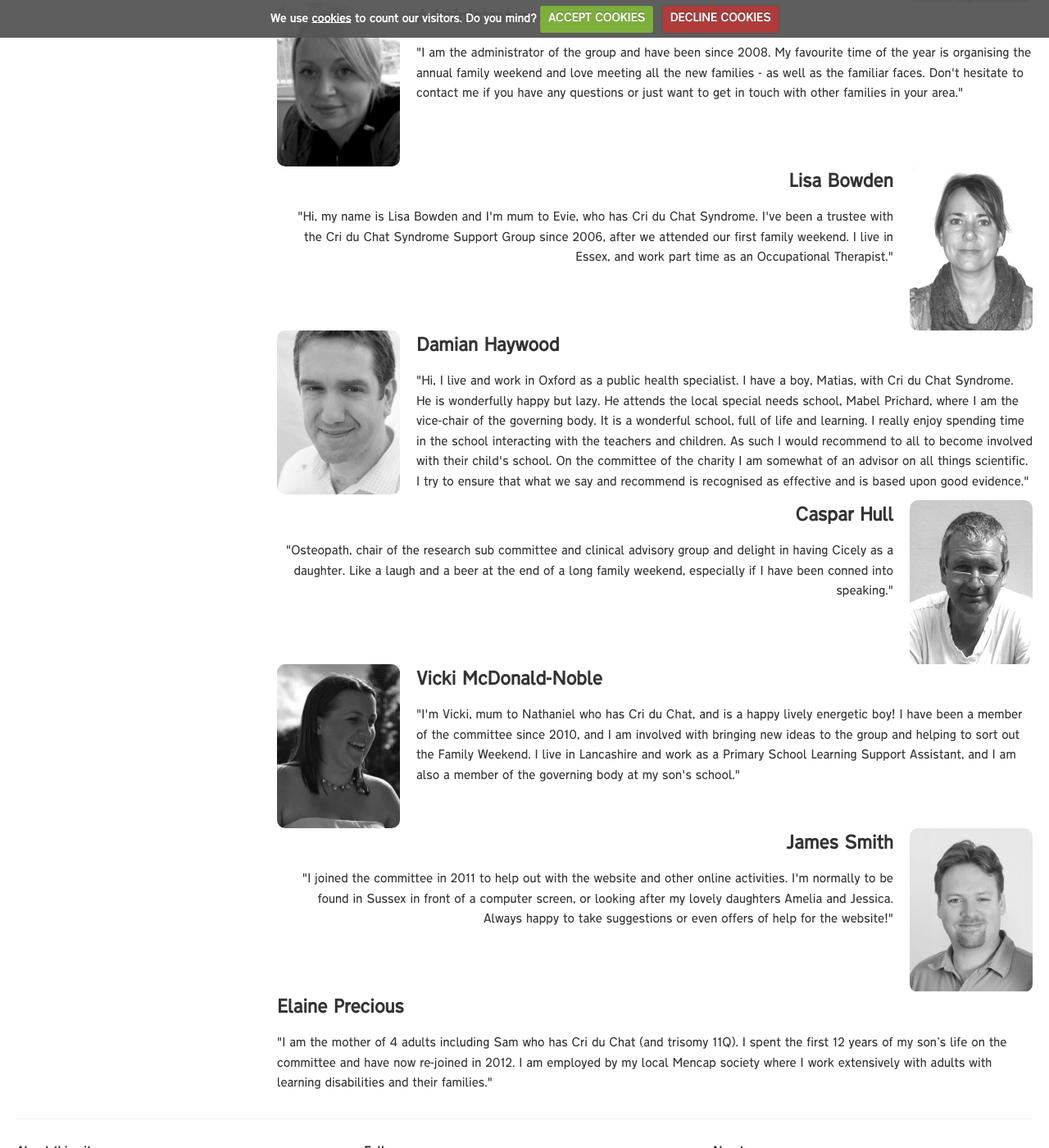
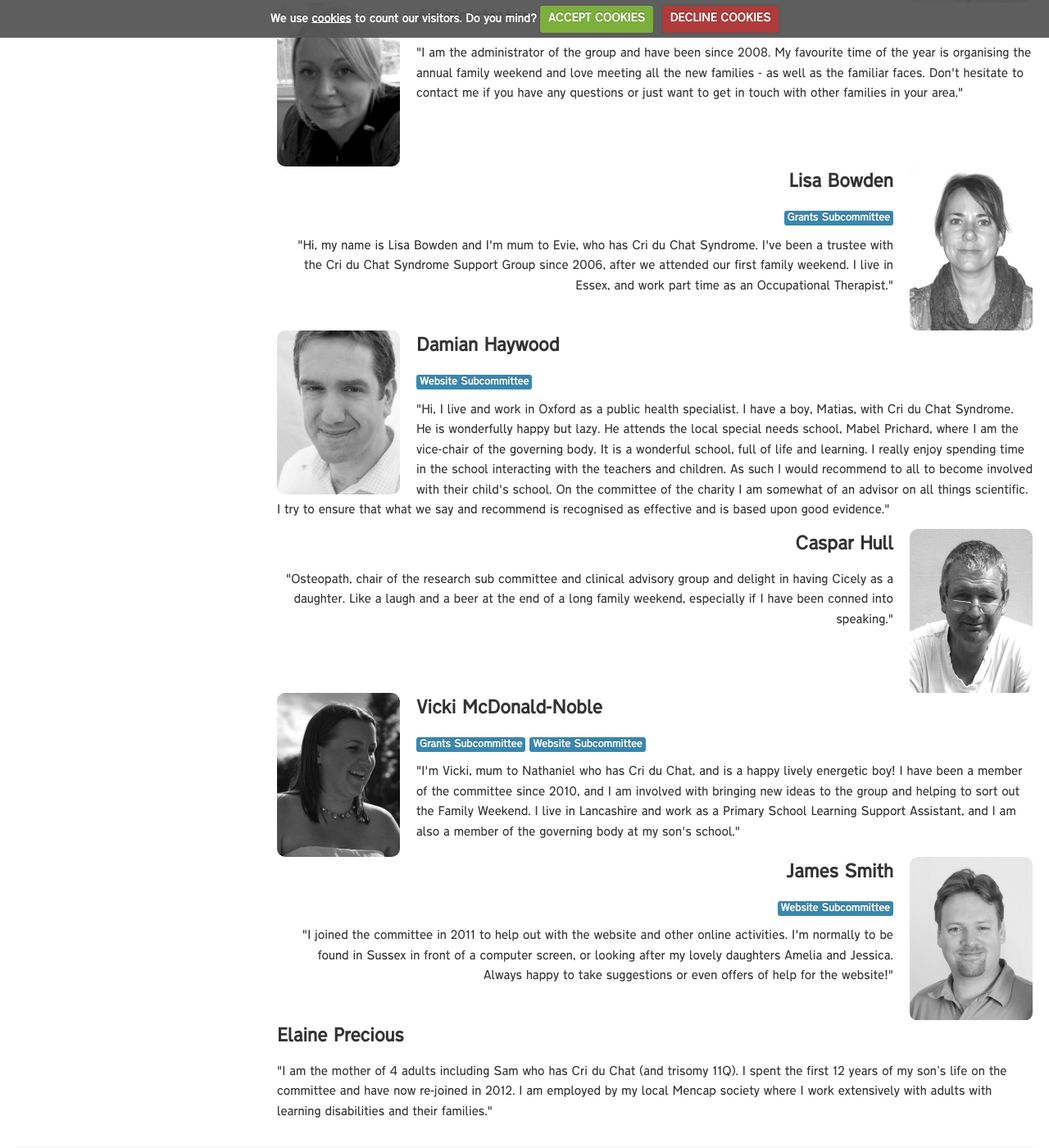
Before and after one commit to lucyjanetetlow/cdcssg.github.io, a Jekyll site: the page built from about/committee.html, in a window 1280 px wide and 1400 px high, scrolled down 707 px. Shown: the whole window at 82% size. Built offline with Jekyll 4.4.1, drawn with Linux system fonts in a browser that asks for light colours.

Commit message:
Add subcommittee labels
Resolves #43

```diff
--- a/about/committee.html
+++ b/about/committee.html
@@ -53,6 +53,9 @@ group: about
     <img src="/img/committee/lisa.jpg" alt="Lisa Bowden">
     <h2>Lisa Bowden</h2>
     <p>
+      <span class='label label-info'>Grants Subcommittee</span>
+    </p>
+    <p>
       "Hi, my name is Lisa Bowden and I'm mum to Evie, who has Cri du Chat
       Syndrome. I've been a trustee with the Cri du Chat Syndrome Support Group
       since 2006, after we attended our first family weekend. I live in Essex, and work
@@ -63,6 +66,9 @@ group: about
   <div>
     <img src="/img/committee/damian.jpg" alt="Damian Haywood">
     <h2>Damian Haywood</h2>
+    <p>
+      <span class='label label-info'>Website Subcommittee</span>
+    </p>
     <p>
       "Hi, I live and work in Oxford as a public health specialist. I have a boy,
       Matias, with Cri du Chat Syndrome. He is wonderfully happy but lazy. He
@@ -91,6 +97,10 @@ group: about
     <img src="/img/committee/vicki.jpg" alt="Vicki McDonald-Noble">
     <h2>Vicki McDonald-Noble</h2>
     <p>
+      <span class='label label-info'>Grants Subcommittee</span>
+      <span class='label label-info'>Website Subcommittee</span>
+    </p>
+    <p>
       "I'm Vicki, mum to Nathaniel who has Cri du Chat, and is a happy lively
       energetic boy! I have been a member of the committee since 2010, and I am
       involved with bringing new ideas to the group and helping to sort out the
@@ -103,6 +113,9 @@ group: about
   <div>
     <img src="/img/committee/james.jpg" alt="James Smith">
     <h2>James Smith</h2>
+    <p>
+      <span class='label label-info'>Website Subcommittee</span>
+    </p>
     <p>
       "I joined the committee in 2011 to help out with the website and other
       online activities. I'm normally to be found in Sussex in front of a computer
```
